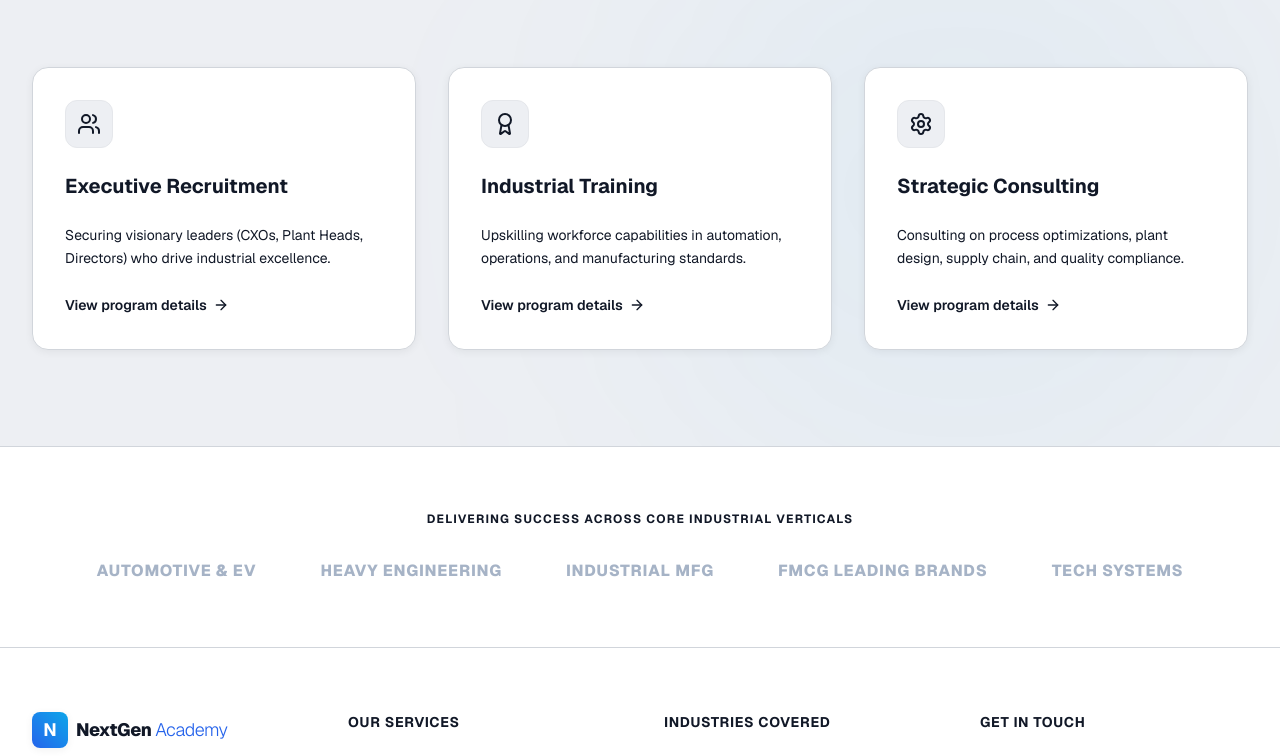
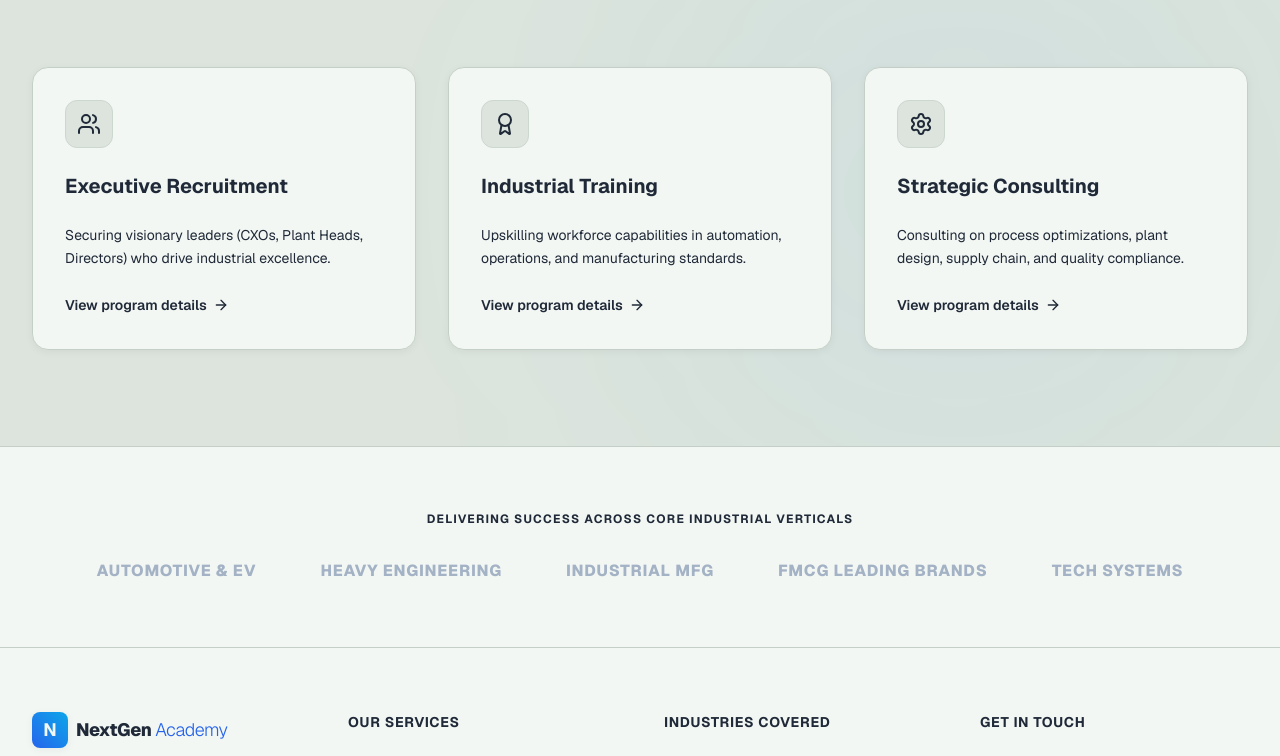
Before and after one commit to kavyansharma/Nextgen-Academy, a Next.js app: page / in a window 1280 px wide. Shown: the part 1255-2011 px from the top of the page. Built offline with nearby package versions, Linux system fonts and the light colour scheme; no server answers.

Commit message:
style: transition LMS to Sage Green Enterprise Theme

```diff
--- a/src/app/globals.css
+++ b/src/app/globals.css
@@ -5,36 +5,38 @@
   --color-brand-orange-hover: #1D4ED8;
   --color-brand-blue: #0EA5E9;
   --color-brand-blue-hover: #0284c7;
-  --color-portal-bg: #EDEFF3;
-  --color-portal-sidebar: #E5E7EB;
-  --color-portal-card: #FFFFFF;
-  --color-portal-border: #D1D5DB;
+  --color-portal-bg: #DCE4DD;
+  --color-portal-sidebar: #CCD7CF;
+  --color-portal-card: #F3F7F4;
+  --color-portal-border: #C4D0C7;
   --color-portal-primary: #2563EB;
   --color-portal-secondary: #0EA5E9;
-  --color-portal-success: #10B981;
-  --color-portal-warning: #F59E0B;
-  --color-portal-text-primary: #111827;
+  --color-portal-success: #059669;
+  --color-portal-warning: #D97706;
+  --color-portal-error: #DC2626;
+  --color-portal-text-primary: #1F2937;
   --color-portal-text-secondary: #4B5563;
 
-  --color-brand-dark: #EDEFF3;
-  --color-brand-dark-light: #FFFFFF;
-  --color-brand-border: #D1D5DB;
+  --color-brand-dark: #DCE4DD;
+  --color-brand-dark-light: #F3F7F4;
+  --color-brand-border: #C4D0C7;
   --color-brand-text-muted: #6B7280;
-  --color-brand-text-light: #111827;
+  --color-brand-text-light: #1F2937;
 
-  --color-slate-50: #EDEFF3;
-  --color-slate-100: #E5E7EB;
-  --color-slate-200: #D1D5DB;
+  --color-white: #F3F7F4;
+  --color-slate-50: #DCE4DD;
+  --color-slate-100: #CCD7CF;
+  --color-slate-200: #C4D0C7;
   --color-slate-500: #6B7280;
   --color-slate-600: #4B5563;
   --color-slate-700: #4B5563;
-  --color-slate-900: #111827;
+  --color-slate-900: #1F2937;
 
-  --shadow-sm: 0 2px 8px rgba(0,0,0,0.06);
-  --shadow-md: 0 2px 8px rgba(0,0,0,0.06);
-  --shadow-lg: 0 2px 8px rgba(0,0,0,0.06);
-  --shadow-xl: 0 2px 8px rgba(0,0,0,0.06);
-  --shadow: 0 2px 8px rgba(0,0,0,0.06);
+  --shadow-sm: 0 2px 8px rgba(0,0,0,0.05);
+  --shadow-md: 0 2px 8px rgba(0,0,0,0.05);
+  --shadow-lg: 0 2px 8px rgba(0,0,0,0.05);
+  --shadow-xl: 0 2px 8px rgba(0,0,0,0.05);
+  --shadow: 0 2px 8px rgba(0,0,0,0.05);
 
   --animate-fade-in-up: fadeInUp 0.6s cubic-bezier(0.16, 1, 0.3, 1) forwards;
   --animate-fade-in: fadeIn 0.4s ease-out forwards;
@@ -71,10 +73,10 @@
 }
 
 :root {
-  --background: #EDEFF3;
-  --foreground: #111827;
-  --card-bg: #FFFFFF;
-  --card-border: #D1D5DB;
+  --background: #DCE4DD;
+  --foreground: #1F2937;
+  --card-bg: #F3F7F4;
+  --card-border: #C4D0C7;
 }
 
 body {
@@ -84,19 +86,19 @@ body {
   overflow-x: hidden;
 }
 
-/* Custom scrollbar */
+/* Custom scrollbar matching Sage theme */
 ::-webkit-scrollbar {
   width: 8px;
 }
 ::-webkit-scrollbar-track {
-  background: #EDEFF3;
+  background: #DCE4DD;
 }
 ::-webkit-scrollbar-thumb {
-  background: #D1D5DB;
+  background: #C4D0C7;
   border-radius: 4px;
 }
 ::-webkit-scrollbar-thumb:hover {
-  background: #9CA3AF;
+  background: #CCD7CF;
 }
 
 /* Utility Animations */
@@ -113,17 +115,27 @@ body {
   animation-delay: 400ms;
 }
 
-/* Glassmorphism class */
+/* Glassmorphism class - solid card background in light theme */
 .glass {
-  background: #FFFFFF;
-  border: 1px solid #D1D5DB;
-  box-shadow: 0 2px 8px rgba(0,0,0,0.06);
+  background: #F3F7F4;
+  border: 1px solid #C4D0C7;
+  box-shadow: 0 2px 8px rgba(0,0,0,0.05);
+}
+
+/* Centralized input focus / background styles */
+input[type="text"], input[type="email"], input[type="password"], input[type="number"], input[type="tel"], input[type="url"], input[type="search"], select, textarea {
+  background-color: #F7FAF8 !important;
+  border-color: #C7D2CC !important;
+}
+input[type="text"]:focus, input[type="email"]:focus, input[type="password"]:focus, input[type="number"]:focus, input[type="tel"]:focus, input[type="url"]:focus, input[type="search"]:focus, select:focus, textarea:focus {
+  border-color: #2563EB !important;
+  outline: none;
 }
 
 /* Global table overrides */
 thead tr {
-  background-color: #F3F4F6 !important;
+  background-color: #E4EBE6 !important;
 }
 tbody tr:hover {
-  background-color: #EEF2FF !important;
+  background-color: #EEF4F0 !important;
 }
```
